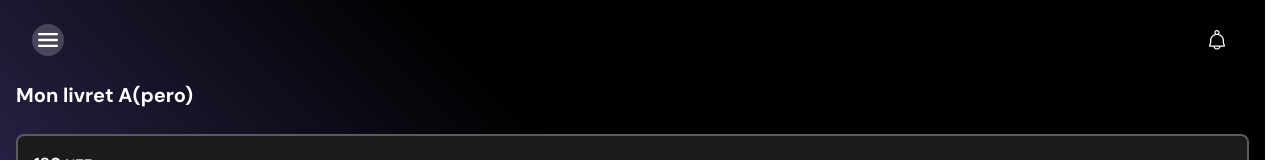
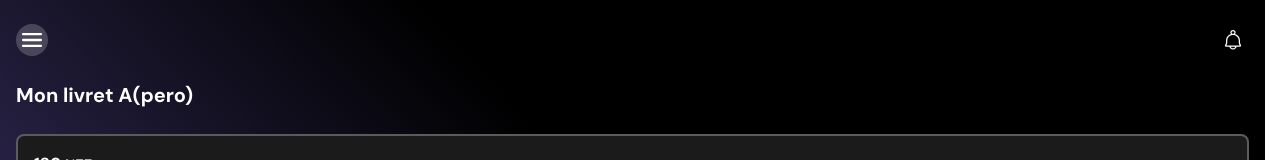
Before and after one commit to l0l0o/livret-apero-reservztion, a Next.js app: page / in a window 1280 px wide. Shown: the top 160 px of the page. Built offline with nearby package versions, Linux system fonts and the light colour scheme; a web font is replaced by a local one.

Commit message:
✨ remove px from Sidebar

```diff
--- a/features/navbar/Navbar.tsx
+++ b/features/navbar/Navbar.tsx
@@ -1,4 +1,4 @@
-import Image from "next/image";
+import Image from 'next/image';
 
 const Navbar = () => {
   return (
@@ -14,13 +14,13 @@ const Navbar = () => {
 };
 
 const navbarStyles = {
-  backgroundColor: "transparent",
-  color: "#FFFFFF",
-  padding: "8px 16px",
-  display: "flex",
-  justifyContent: "space-between",
-  alignItems: "center",
-  borderRadius: "8px",
+  backgroundColor: 'transparent',
+  color: '#FFFFFF',
+  padding: '8px 0px',
+  display: 'flex',
+  justifyContent: 'space-between',
+  alignItems: 'center',
+  borderRadius: '8px',
 };
 
 export default Navbar;
```
